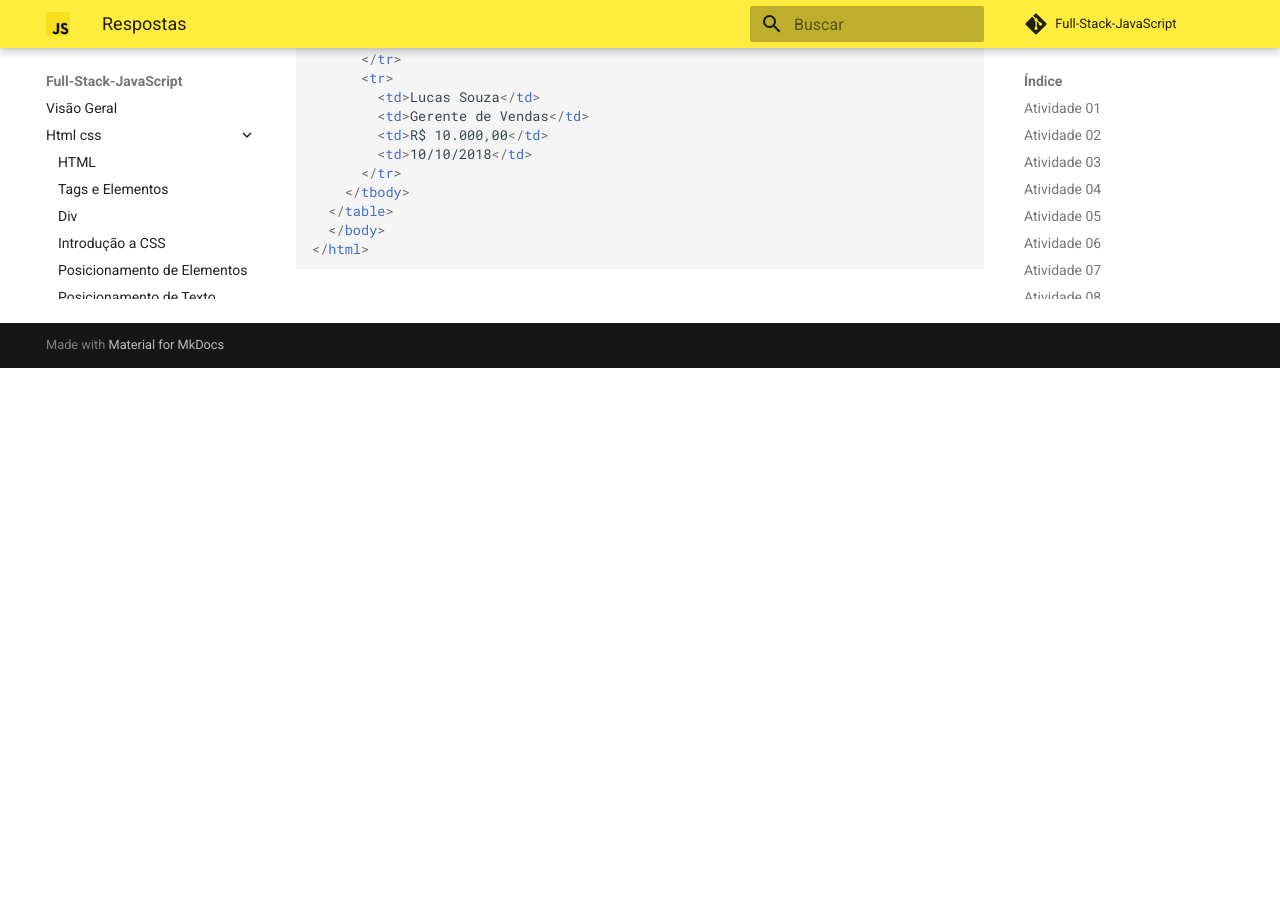
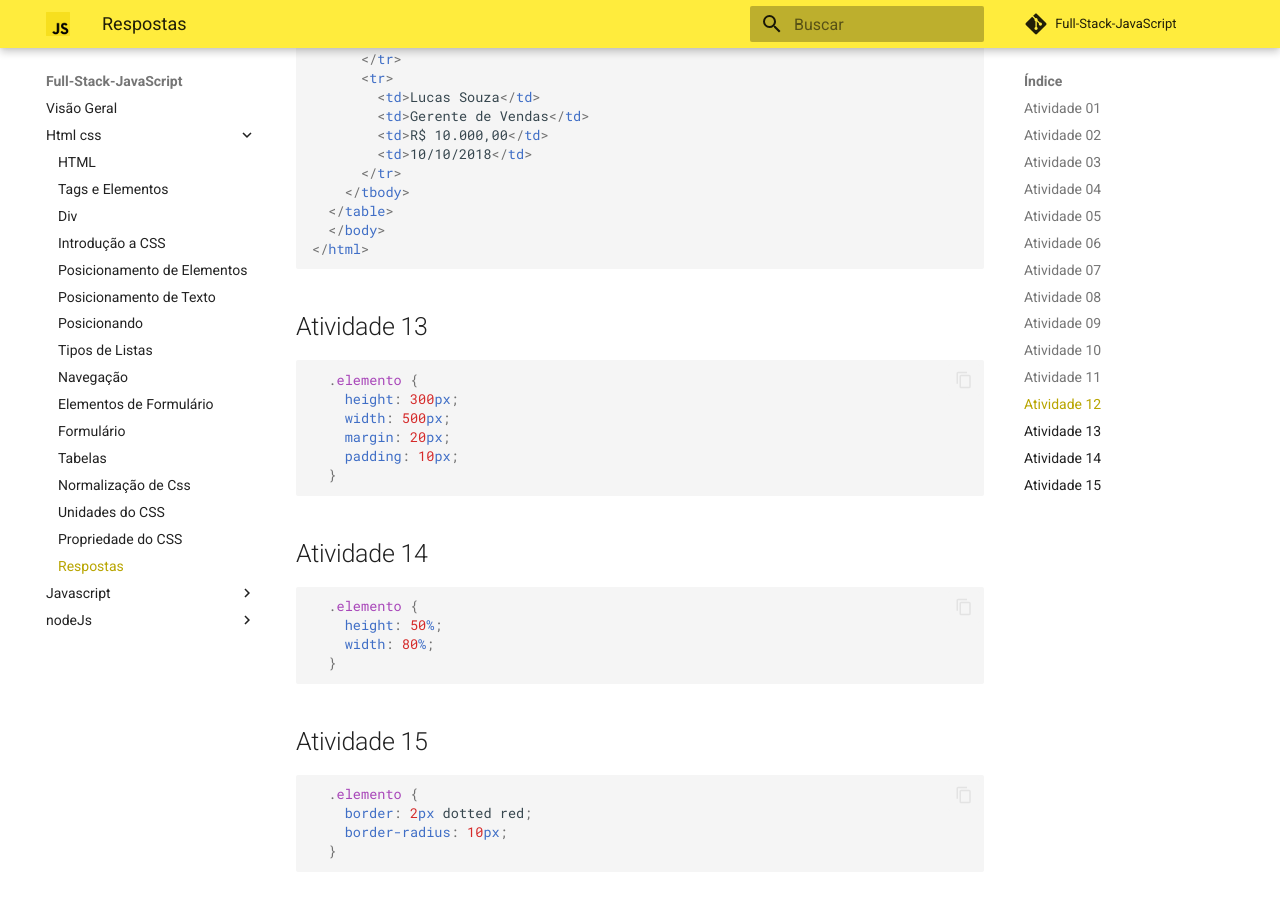
Before and after one commit to juniormarans/StackJavaScript, an MkDocs documentation site: the page built from docs/html_css/_99_Respostas.md, in a window 1280 px wide and 900 px high, scrolled down 7761 px. Built offline with MkDocs 1.6.1 and Material for MkDocs 9.7.7, drawn with Linux system fonts in a browser that asks for light colours; comment, search, counter and statistics services are not loaded; before the commit the page ends 8129 px from its top, so only the background shows below that.

Commit message:
[feat]: correções e modulo html-css parte 3

````diff
--- a/docs/html_css/_99_Respostas.md
+++ b/docs/html_css/_99_Respostas.md
@@ -403,3 +403,32 @@
   </body>
 </html>
 ```
+
+## Atividade 13
+
+```css
+  .elemento {
+    height: 300px;
+    width: 500px;
+    margin: 20px;
+    padding: 10px;
+  }
+```
+
+## Atividade 14
+
+```css
+  .elemento {
+    height: 50%;
+    width: 80%;
+  }
+```
+
+## Atividade 15
+
+```css
+  .elemento {
+    border: 2px dotted red;
+    border-radius: 10px;
+  }
+```
````
Also changed, not shown: docs/html_css/_03_div.md (+1 -1 lines), docs/html_css/_07_posicionamento_imagem.md (+1 -1 lines), docs/html_css/_09_navegacao.md (+1 -1 lines), docs/html_css/_11_formulario.md (+1 -1 lines), docs/html_css/_12_tabelas.md (+1 -1 lines), docs/html_css/_13_normalizacao_css.md (added, +28 -0 lines), docs/html_css/_14_unidades_css.md (added, +83 -0 lines), docs/html_css/_15_propriedades_css.md (added, +28 -0 lines).
